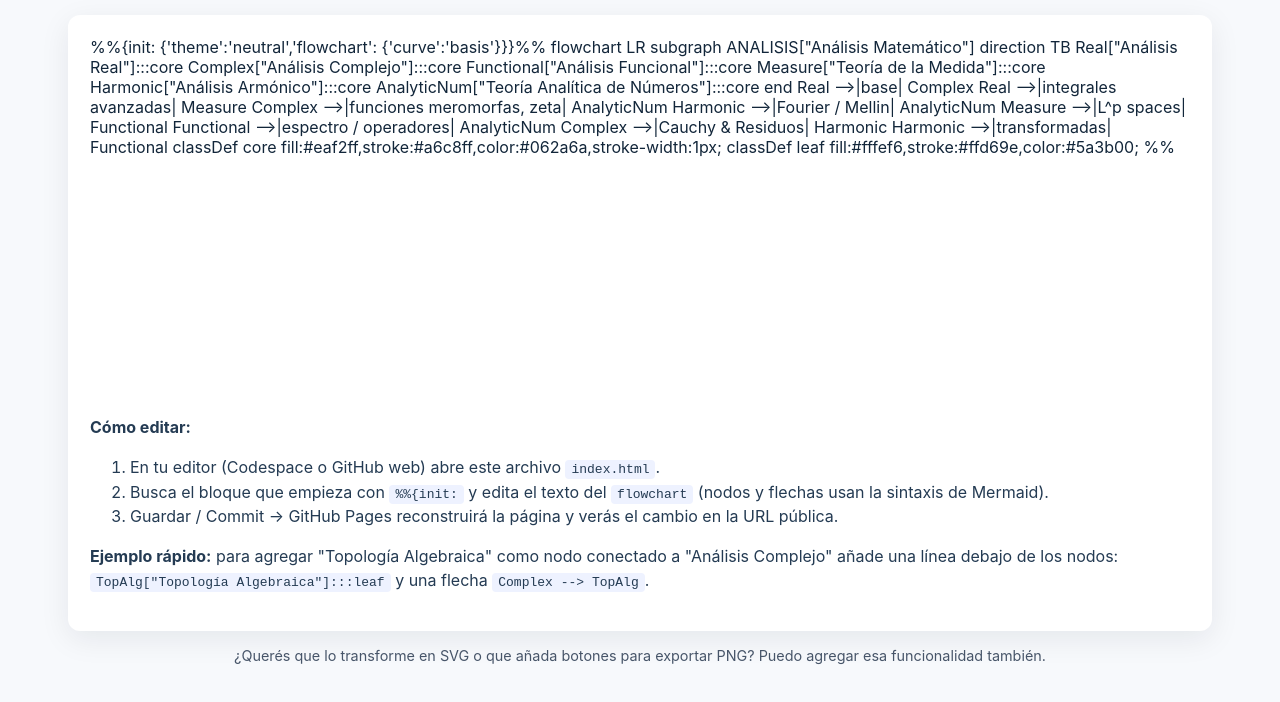
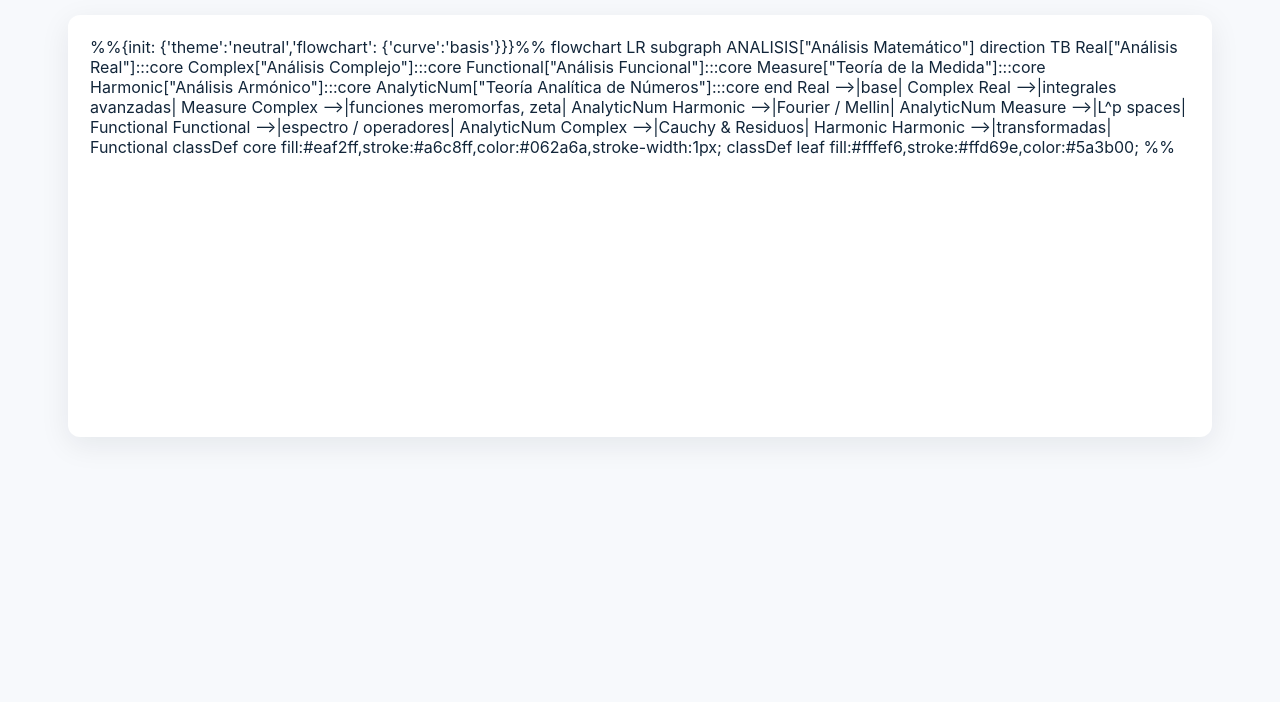
Before and after one commit to josefranciscomonterosuarez-jpg/Estudio-Study, a plain HTML site: page index.html in a window 1280 px wide. Shown: the part 98-800 px from the top of the page. Drawn offline with Linux system fonts and the light colour scheme.

Commit message:
Update index.html

```diff
--- a/index.html
+++ b/index.html
@@ -6,10 +6,10 @@
 
   <!-- Mermaid CDN -->
   <script type="module">
-    // Usamos la versión moderna de mermaid como módulo ESM
+
     import mermaid from 'https://cdn.jsdelivr.net/npm/mermaid@10/dist/mermaid.esm.min.mjs';
     mermaid.initialize({ startOnLoad: true, theme: 'neutral' });
-    // Para activar dark theme condicional, podrías detectar prefers-color-scheme
+
   </script>
 
   <meta name="viewport" content="width=device-width,initial-scale=1" />
@@ -93,18 +93,5 @@ flowchart LR
     </div>
 
     <section style="margin-top:18px;line-height:1.5;color:#243b53;">
-      <strong>Cómo editar:</strong>
-      <ol>
-        <li>En tu editor (Codespace o GitHub web) abre este archivo <code>index.html</code>.</li>
-        <li>Busca el bloque que empieza con <code>%%{init:</code> y edita el texto del <code>flowchart</code> (nodos y flechas usan la sintaxis de Mermaid).</li>
-        <li>Guardar / Commit → GitHub Pages reconstruirá la página y verás el cambio en la URL pública.</li>
-      </ol>
-      <p><strong>Ejemplo rápido:</strong> para agregar "Topología Algebraica" como nodo conectado a "Análisis Complejo" añade una línea debajo de los nodos: <code>TopAlg["Topología Algebraica"]:::leaf</code> y una flecha <code>Complex --> TopAlg</code>.</p>
-    </section>
-  </main>
 
-  <footer>
-    ¿Querés que lo transforme en SVG o que añada botones para exportar PNG? Puedo agregar esa funcionalidad también.
-  </footer>
-</body>
 </html>
```
